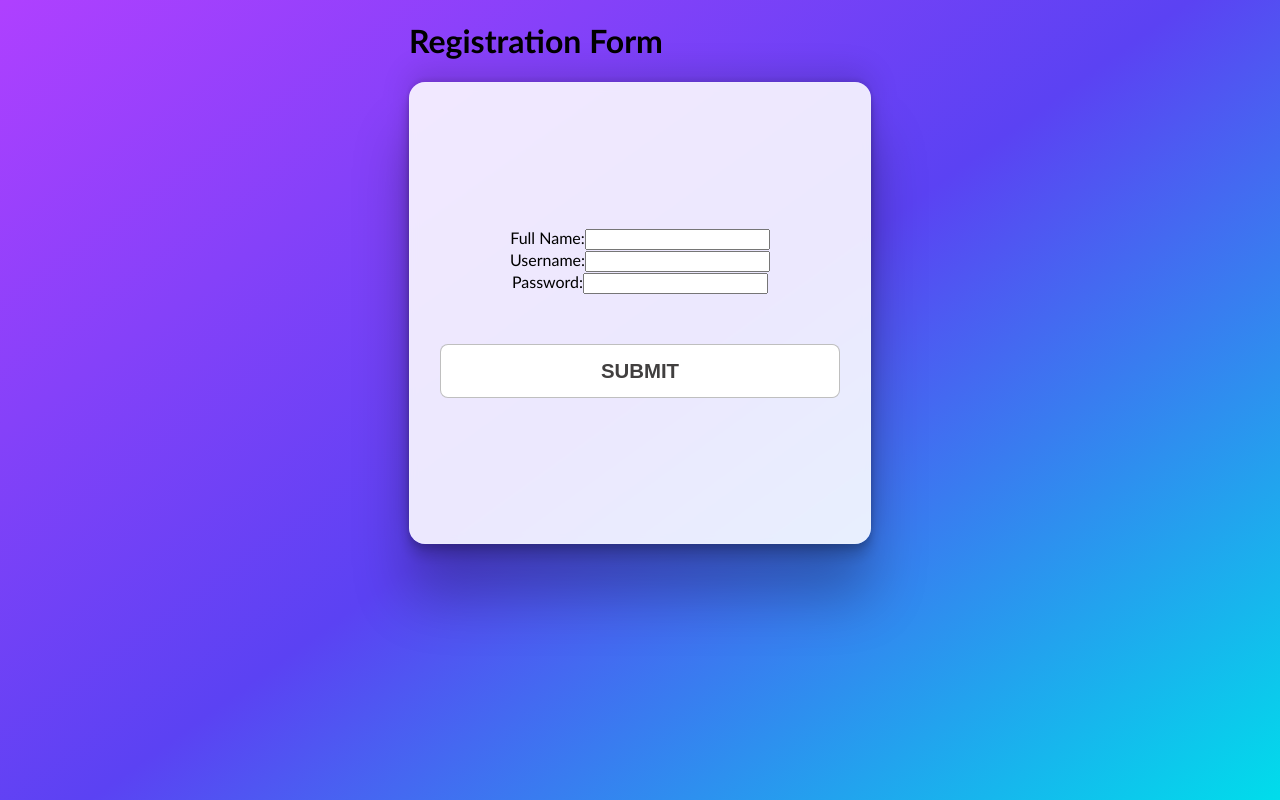
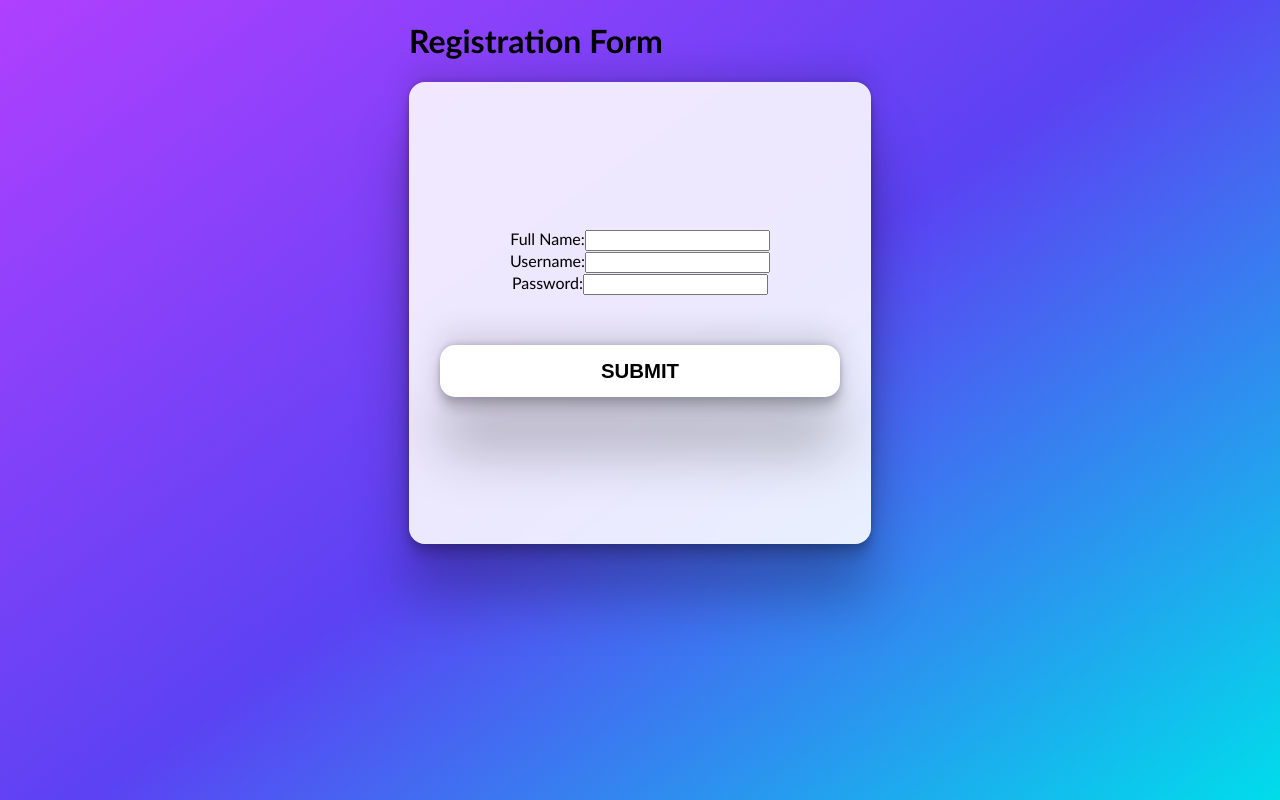
Before and after one commit to PoratEyal/Shift-Planner, a React (Create React App) app in the folder frontend/: page / in a window 1280 px wide. Built offline with nearby package versions, Linux system fonts and the light colour scheme.

Commit message:
new component - maneger_home_page, wasnt working

```diff
--- a/frontend/src/App.js
+++ b/frontend/src/App.js
@@ -1,6 +1,7 @@
-import React, { useEffect, useState } from 'react';
+import React, { useState } from 'react';
 import axios from 'axios';
 import styles from '../src/styles/App.module.css';
+import maneger_home_page from '../src/component/maneger_home_page';
 
 const App = () => {
 
@@ -97,6 +98,7 @@ const App = () => {
 
   return (
     <div>
+      <maneger_home_page/>
       <h1>Registration Form</h1>
       <form onSubmit={handleSubmit}>
 
--- /dev/null
+++ b/frontend/src/component/maneger_home_page.js
@@ -0,0 +1,12 @@
+import styles from '../styles/maneger_home_page.module.css'
+import React from 'react';
+
+const maneger_home_page = () => {
+    return <div className={styles.container}>
+                <button>משמרות נוכחיות</button>
+                <button>משמרות לשבוע הבא</button>
+                <button>ניהול עובדים</button>
+            </div>
+}
+
+export default maneger_home_page;
--- /dev/null
+++ b/frontend/src/styles/maneger_home_page.module.css
@@ -0,0 +1,22 @@
+body {
+    background: rgb(5, 6, 45);
+    background-image: linear-gradient(144deg,#AF40FF, #5B42F3 50%,#00DDEB);
+    background-attachment: fixed;
+    display: flex;
+    flex-direction: column;
+    align-items: center;
+    justify-content: center;
+    font-family: 'Gill Sans', 'Gill Sans MT', Calibri, 'Trebuchet MS', sans-serif;
+  }
+
+.container{
+
+}
+
+button{
+  border: none;
+  border-radius: 15px;
+  background-color: white;
+  color: black;
+  box-shadow: rgba(0, 0, 0, 0.25) 0px 54px 55px, rgba(0, 0, 0, 0.12) 0px -12px 30px, rgba(0, 0, 0, 0.12) 0px 4px 6px, rgba(0, 0, 0, 0.17) 0px 12px 13px, rgba(0, 0, 0, 0.09) 0px -3px 5px;
+}
```
